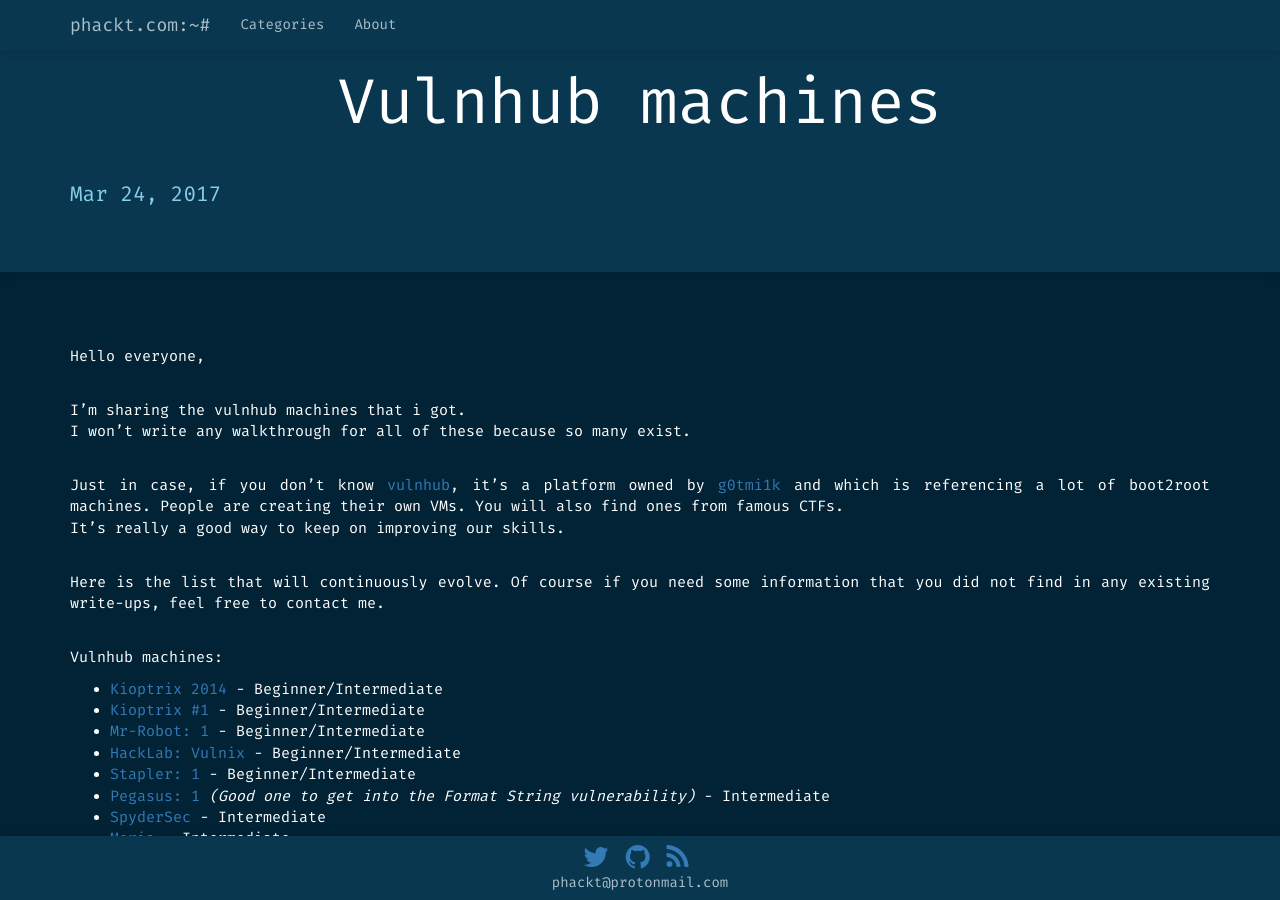
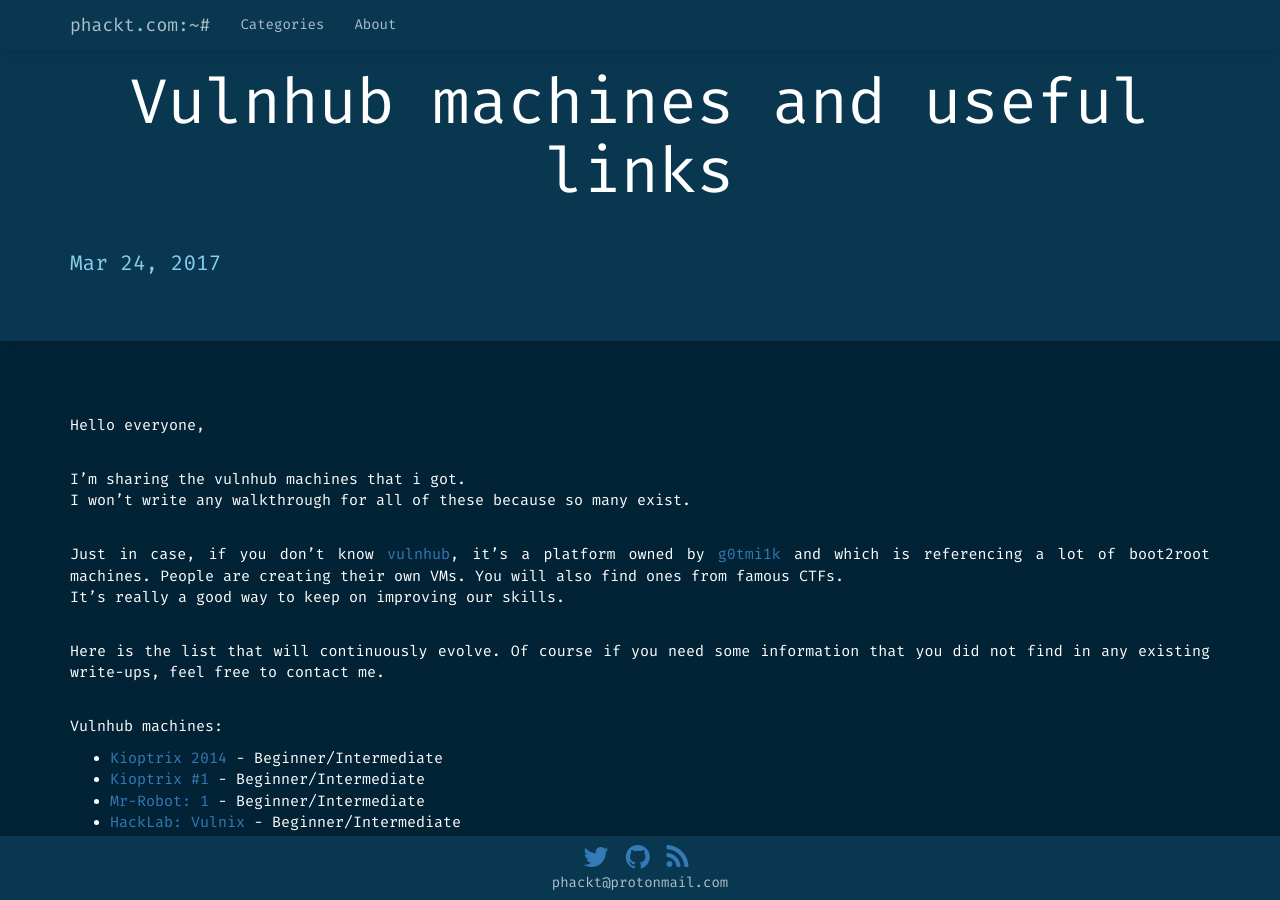
Before and after one commit to phackt/phackt.github.io, a Jekyll site: the page built from _posts/2017-03-24-vulnhub-machines-and-useful-links.markdown, in a window 1280 px wide and 900 px high. Built offline with Jekyll 4.4.1, drawn with Linux system fonts in a browser that asks for light colours; nearby versions of some CDN libraries; some web fonts are replaced; comment, search, counter and statistics services are not loaded.

Commit message:
update post vulnhub & links

```diff
--- a/_posts/2017-03-24-vulnhub-machines-and-useful-links.markdown
+++ b/_posts/2017-03-24-vulnhub-machines-and-useful-links.markdown
@@ -1,6 +1,6 @@
 ---
 layout: post
-title:  "Vulnhub machines"
+title:  "Vulnhub machines and useful links"
 date:   2017-03-24
 categories: ctf
 ---
```
